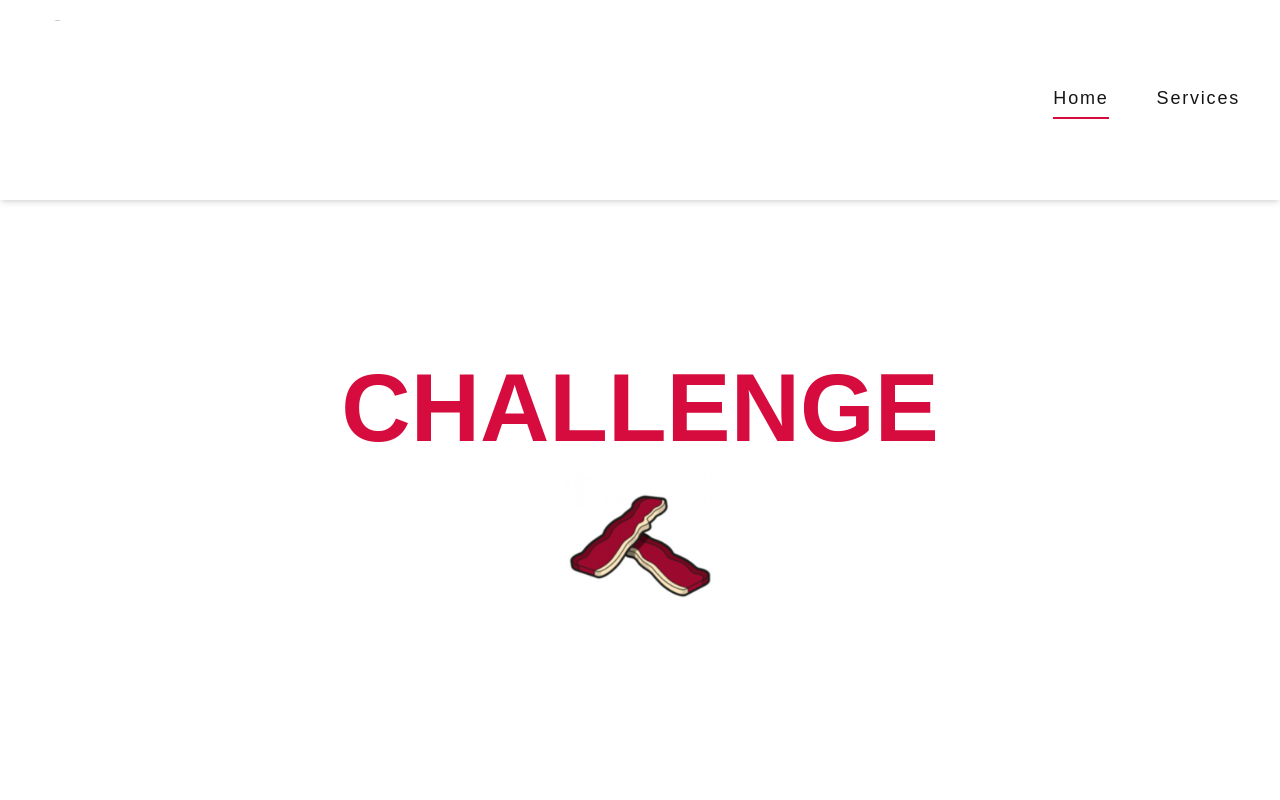
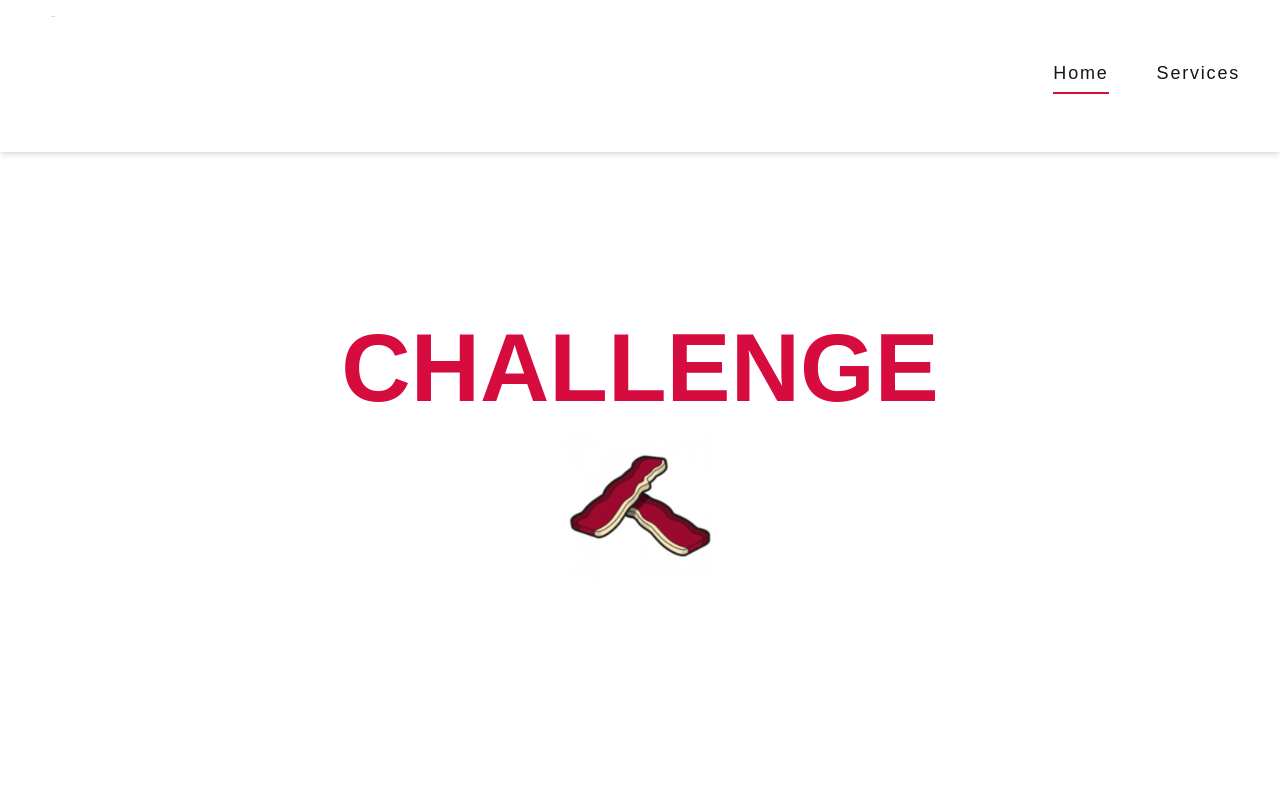
Before and after one commit to egiballiu1/challenge-crispy, a Next.js app: page / in a window 1280 px wide. Shown: the top 800 px of the page. Built offline with nearby package versions, Linux system fonts and the light colour scheme.

Commit message:
chore: style fixes

```diff
--- a/components/header/header.tsx
+++ b/components/header/header.tsx
@@ -27,8 +27,8 @@ const Header = () => {
     })
 
   return (
-    <div className="p-4 md:px-10 flex flex-row justify-between items-center bg-white absolute z-10 top-0 w-full min-h-[200px] shadow-md">
-      <Link href="/" className="logo-wrapper">
+    <div className="p-4 md:px-10 flex flex-row justify-between items-center bg-white absolute z-10 top-0 w-full min-h-[150px] shadow-md">
+      <Link href="/" className="logo-wrapper max-w-[150px]">
         <Image
           src="/assets/logo.gif"
           width={200}
--- a/components/layout/layout.tsx
+++ b/components/layout/layout.tsx
@@ -17,7 +17,7 @@ const Layout = ({ children }: Props) => {
       <main
         className={classNames(
           mainWrapper,
-          'layout-container pt-[200px] md:pt-[240px] h-screen flex flex-col justify-between'
+          'layout-container pt-[150px] md:pt-[200px] h-screen flex flex-col justify-between'
         )}
       >
         {children}
--- a/components/services-cards/services-cards.tsx
+++ b/components/services-cards/services-cards.tsx
@@ -194,7 +194,7 @@ const ServicesCards = ({ pagesData, servicesData, uploadMedia }: Props) => {
                       dangerouslySetInnerHTML={{ __html: service.content }}
                     ></p>
                     <br />
-                    <h3 className=" text-primary font-primary rounded text-lg pb-10">
+                    <h3 className=" text-primary font-primary rounded text-lg pt-6">
                       Technologie che utilizziamo sono:
                     </h3>
                     <p
```
